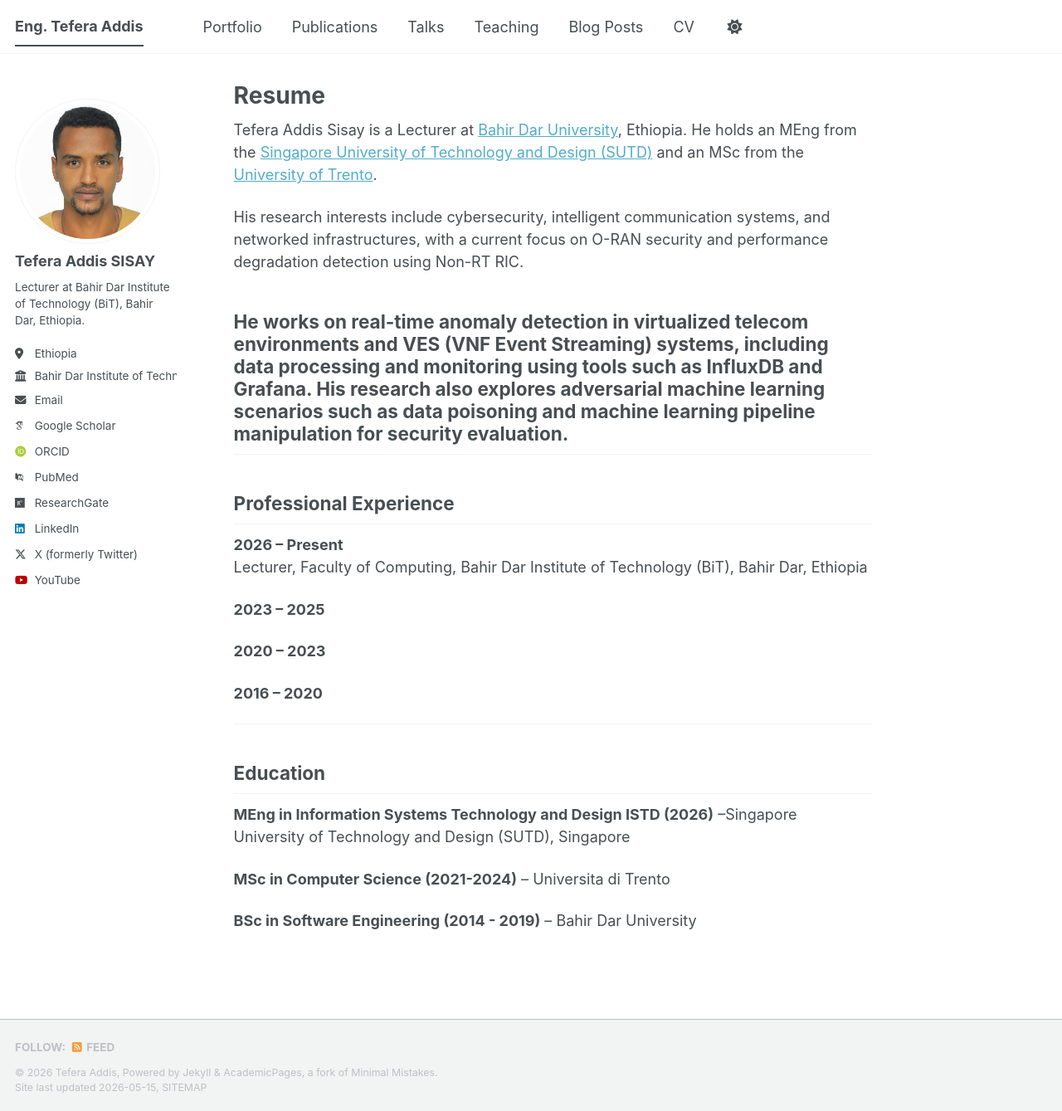
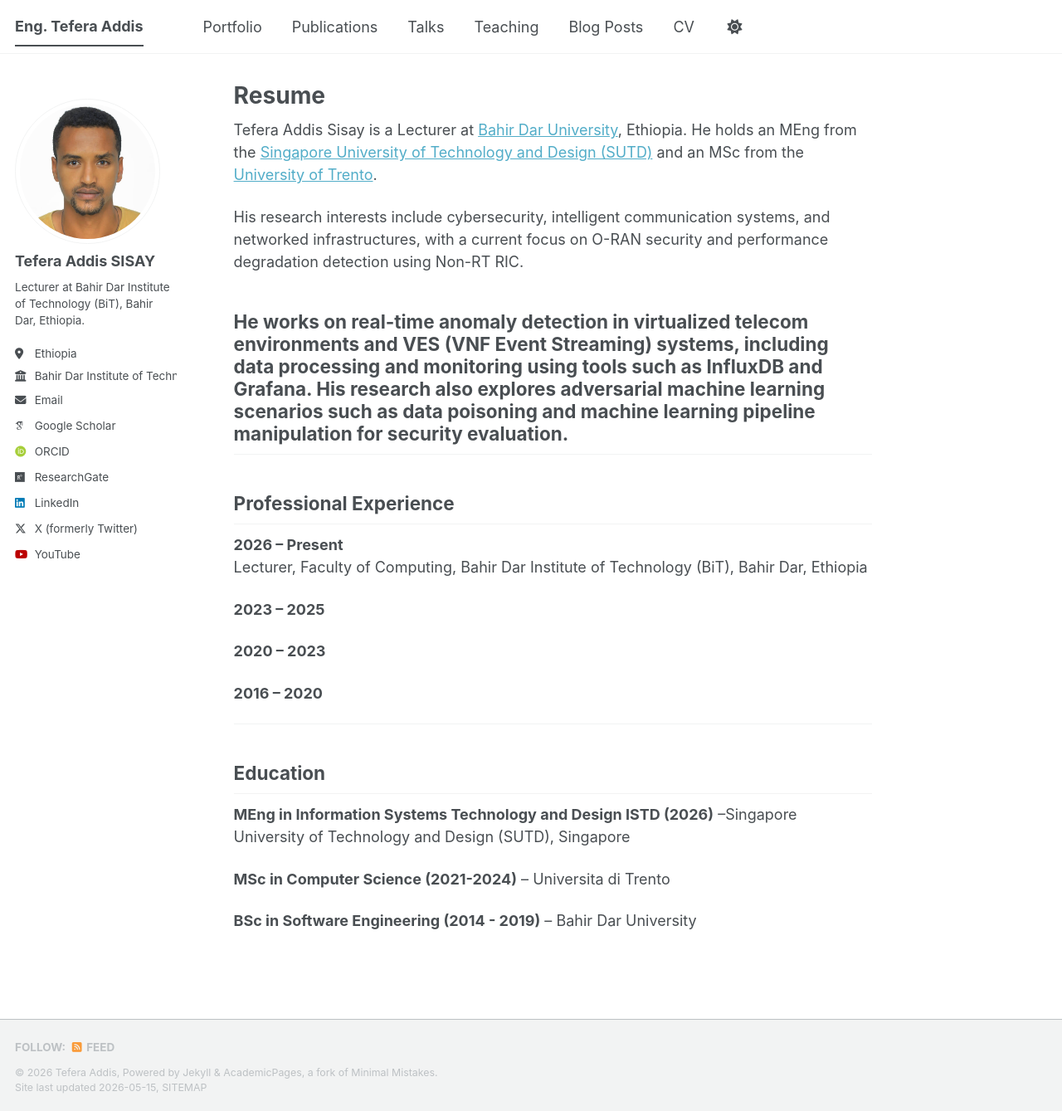
Before and after one commit to tefera-addis-sisay/tefera-addis-sisay.github.io, a Jekyll site: the page built from _pages/about.md, in a window 1280 px wide and 1339 px high. Shown: the whole window at 83% size. Built offline with Jekyll 4.4.1, drawn with Linux system fonts in a browser that asks for light colours; some web fonts are replaced; a script bundle is joined from its source files by our own code; library files that are not in the unit come from our copies.

Commit message:
Update _config.yml

```diff
--- a/_config.yml
+++ b/_config.yml
@@ -40,7 +40,7 @@ author:
   orcid            : "https://orcid.org/my-orcid?orcid=0009-0005-7483-7377"
   semantic         : # URL
   ssrn             : # URL
-  pubmed           : "https://www.ncbi.nlm.nih.gov/pubmed/?term=john+sno"
+  pubmed           : #"https://www.ncbi.nlm.nih.gov/pubmed/?term=john+sno"
   researchgate     : "https://www.researchgate.net/profile/Tefera-Addis-Sisay-3?ev=hdr_xprf"# URL
   scopus           : # URL
   zotero           : # URL
```
